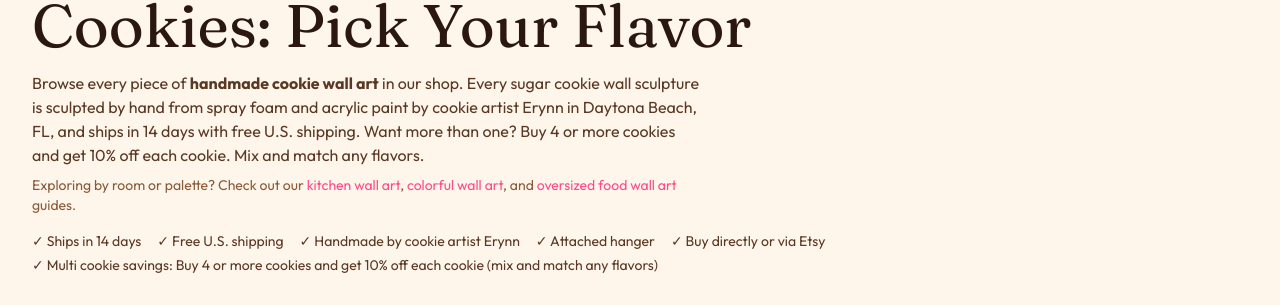
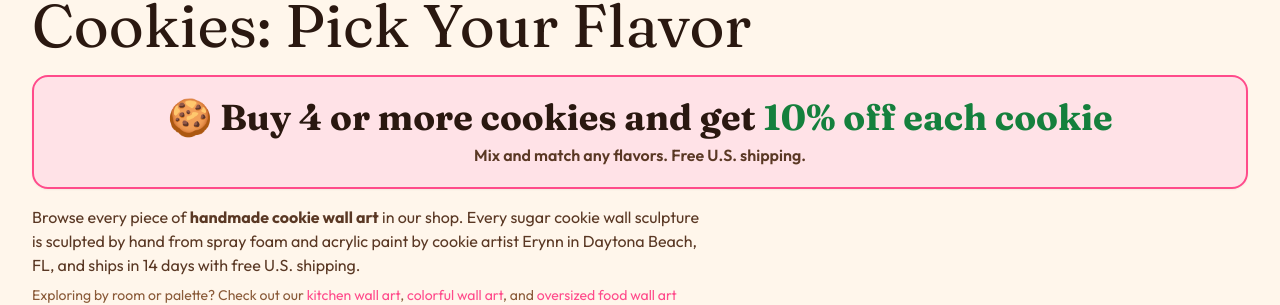
Before and after one commit to millerkiller96/Joirush_Website, a Next.js app: page /catalogue in a window 1280 px wide. Shown: the part 222-527 px from the top of the page. Built offline with nearby package versions, Linux system fonts and the light colour scheme; no server answers.

Commit message:
Red was prices, green current prices, big Buy 4 offer banner

```diff
--- a/src/app/catalogue/page.tsx
+++ b/src/app/catalogue/page.tsx
@@ -5,6 +5,7 @@ import { EtsyReviewsHub } from "@/components/EtsyReviewsHub";
 import { ReviewHighlight } from "@/components/ReviewHighlight";
 import { StudioVideoCarousel } from "@/components/StudioVideoCarousel";
 import { getDisplayName, products } from "@/data/products";
+import Buy4Banner from "@/components/Buy4Banner";
 
 const siteUrl = "https://joirush.com";
 
@@ -154,10 +155,10 @@ export default function CataloguePage() {
         <h1 className="mt-3 max-w-3xl font-display text-5xl text-chocolate md:text-6xl">
           Cookies: Pick Your Flavor
         </h1>
+        <Buy4Banner className="mt-5" />
         <p className="mt-4 max-w-2xl text-chocolate-mid">
           Browse every piece of <strong>handmade cookie wall art</strong> in our shop.
           Every sugar cookie wall sculpture is sculpted by hand from spray foam and acrylic paint by cookie artist Erynn in Daytona Beach, FL, and ships in 14 days with free U.S. shipping.
-          Want more than one? Buy 4 or more cookies and get 10% off each cookie. Mix and match any flavors.
         </p>
         <p className="mt-2 max-w-2xl text-sm text-chocolate-soft">
           Exploring by room or palette? Check out our{" "}
@@ -171,7 +172,6 @@ export default function CataloguePage() {
           <li>✓ Handmade by cookie artist Erynn</li>
           <li>✓ Attached hanger</li>
           <li>✓ Buy directly or via Etsy</li>
-          <li>✓ Multi cookie savings: Buy 4 or more cookies and get 10% off each cookie (mix and match any flavors)</li>
         </ul>
 
         <ReviewHighlight />
--- a/src/app/colorful-wall-art/page.tsx
+++ b/src/app/colorful-wall-art/page.tsx
@@ -5,6 +5,7 @@ import { products } from "@/data/products";
 import { ProductCard } from "@/components/ProductCard";
 import { SectionHeading as Heading } from "@/components/SectionHeading";
 import { EtsyReviewsHub } from "@/components/EtsyReviewsHub";
+import Buy4Banner from "@/components/Buy4Banner";
 
 export const metadata: Metadata = {
   title: {
@@ -178,6 +179,7 @@ export default function ColorfulWallArtPage() {
               <h1 className="mt-2 font-display text-3xl sm:text-5xl font-semibold tracking-tight text-espresso">
                 Colorful 3D Wall Art for Dopamine Decor &amp; Funky Rooms
               </h1>
+              <Buy4Banner className="mt-5" />
               <p className="mt-4 text-base sm:text-lg leading-relaxed text-cocoa/85">
                 Ready to wake up a quiet room? JOIRUSH <strong>colorful wall art</strong> brings bold candy colors, playful pop art nostalgia, and real 3D sculptural depth to your walls. Each 14 to 16 inch cookie is sculpted and painted by hand in Queens, NY by artist Erynn.
               </p>
--- a/src/app/dopamine-decor-wall-art/page.tsx
+++ b/src/app/dopamine-decor-wall-art/page.tsx
@@ -5,6 +5,7 @@ import { products } from "@/data/products";
 import { ProductCard } from "@/components/ProductCard";
 import { SectionHeading } from "@/components/SectionHeading";
 import { EtsyReviewsHub } from "@/components/EtsyReviewsHub";
+import Buy4Banner from "@/components/Buy4Banner";
 
 export const metadata: Metadata = {
   title: {
@@ -181,6 +182,7 @@ export default function DopamineDecorWallArtPage() {
               <h1 className="mt-2 font-display text-3xl sm:text-5xl font-semibold tracking-tight text-espresso">
                 Dopamine Decor Wall Art &amp; Joyful 3D Cookie Sculptures
               </h1>
+              <Buy4Banner className="mt-5" />
               <p className="mt-4 text-base sm:text-lg leading-relaxed text-cocoa/85">
                 Your home should make you smile the second you walk through the door. JOIRUSH <strong>dopamine decor</strong> brings bold candy colors, sweet childhood nostalgia, and tactile 3D texture to your walls with 14 to 16 inch handmade <strong>cookie decor</strong> sculpted by artist Erynn in Queens, NY.
               </p>
--- a/src/app/faux-food-wall-art/page.tsx
+++ b/src/app/faux-food-wall-art/page.tsx
@@ -5,6 +5,7 @@ import { products } from "@/data/products";
 import { ProductCard } from "@/components/ProductCard";
 import { SectionHeading } from "@/components/SectionHeading";
 import { EtsyReviewsHub } from "@/components/EtsyReviewsHub";
+import Buy4Banner from "@/components/Buy4Banner";
 
 export const metadata: Metadata = {
   title: {
@@ -181,6 +182,7 @@ export default function FauxFoodWallArtPage() {
               <h1 className="mt-2 font-display text-3xl sm:text-5xl font-semibold tracking-tight text-espresso">
                 Faux Food Wall Art: Realistic Fake Cookies &amp; Fake Ice Cream Sculptures
               </h1>
+              <Buy4Banner className="mt-5" />
               <p className="mt-4 text-base sm:text-lg leading-relaxed text-cocoa/85">
                 Great <strong>faux food wall art</strong> makes everyone do a happy double take. In her Queens, NY studio, artist Erynn hand sculpts oversized <strong>fake cookies</strong> and <strong>fake ice cream</strong> from lightweight spray foam and layers of warm acrylic paint so every piece looks fresh from the oven without ever melting or crumbing.
               </p>
--- a/src/app/kitchen-wall-art/page.tsx
+++ b/src/app/kitchen-wall-art/page.tsx
@@ -5,6 +5,7 @@ import { products } from "@/data/products";
 import { ProductCard } from "@/components/ProductCard";
 import { SectionHeading } from "@/components/SectionHeading";
 import { EtsyReviewsHub } from "@/components/EtsyReviewsHub";
+import Buy4Banner from "@/components/Buy4Banner";
 
 export const metadata: Metadata = {
   title: {
@@ -183,6 +184,7 @@ export default function KitchenWallArtPage() {
               <h1 className="mt-2 font-display text-3xl sm:text-5xl font-semibold tracking-tight text-espresso">
                 Fun Kitchen Wall Art &amp; 3D Cookie Decor
               </h1>
+              <Buy4Banner className="mt-5" />
               <p className="mt-4 text-base sm:text-lg leading-relaxed text-cocoa/85">
                 Your kitchen is where everyone gathers, so its walls deserve more than generic grocery store signs. JOIRUSH <strong>kitchen wall art</strong> brings the warmth of fresh baked cookies straight to your wall with handmade 14 to 16 inch 3D <strong>cookie decor</strong> sculpted and painted by hand in Queens, NY.
               </p>
--- a/src/app/oversized-food-wall-art/page.tsx
+++ b/src/app/oversized-food-wall-art/page.tsx
@@ -5,6 +5,7 @@ import { products } from "@/data/products";
 import { ProductCard } from "@/components/ProductCard";
 import { SectionHeading } from "@/components/SectionHeading";
 import { EtsyReviewsHub } from "@/components/EtsyReviewsHub";
+import Buy4Banner from "@/components/Buy4Banner";
 
 export const metadata: Metadata = {
   title: {
@@ -166,6 +167,7 @@ export default function OversizedFoodWallArtPage() {
               <h1 className="mt-2 font-display text-3xl sm:text-5xl font-semibold tracking-tight text-espresso">
                 Oversized Food Wall Art &amp; 3D Cookie Wall Sculptures
               </h1>
+              <Buy4Banner className="mt-5" />
               <p className="mt-4 text-base sm:text-lg leading-relaxed text-cocoa/85">
                 Flat prints blend into the background. <strong>Oversized food wall art</strong> turns a plain wall into the happiest spot in your home. Each JOIRUSH piece is a 14 to 16 inch handmade <strong>food sculpture</strong> sculpted from lightweight foam and hand painted in Queens, NY by artist Erynn to look warm, golden, and fresh from the oven.
               </p>
--- a/src/app/page.tsx
+++ b/src/app/page.tsx
@@ -8,6 +8,7 @@ import { StudioVideoCarousel } from "@/components/StudioVideoCarousel";
 import { getFeaturedProducts } from "@/data/products";
 import { site } from "@/data/site";
 import { getAbsoluteUrl, getImageUrl, siteUrl } from "@/lib/seo";
+import Buy4Banner from "@/components/Buy4Banner";
 
 export const metadata: Metadata = {
   title: "Jumbo Cookie Wall Art | Handmade Sugar Cookie Sculptures | JOIRUSH",
@@ -222,6 +223,7 @@ export default function HomePage() {
               <h1 className="mt-4 font-display text-5xl leading-[0.95] text-chocolate md:text-7xl">
                 Jumbo Cookie Wall Art That Stops People Mid Sentence
               </h1>
+              <Buy4Banner className="mt-5" />
               <p className="mt-6 max-w-lg text-lg leading-relaxed text-chocolate-mid">
                 Golden brown crumble. Glossy melty chips. Thick, craggy edges begging for a bite.
                 These <strong>jumbo cookie wall art</strong> pieces look so real, guests reach out
@@ -232,7 +234,6 @@ export default function HomePage() {
                 <li>✓ Handmade to order</li>
                 <li>✓ Ships in {site.shippingTime}</li>
                 <li>✓ Free U.S. shipping</li>
-                <li>✓ Multi cookie savings: Buy 4 or more cookies and get 10% off each cookie (mix and match any flavors)</li>
               </ul>
               <div className="mt-8 flex flex-wrap gap-4">
                 <Link
--- a/src/app/pink-wall-art/page.tsx
+++ b/src/app/pink-wall-art/page.tsx
@@ -5,6 +5,7 @@ import { products } from "@/data/products";
 import { ProductCard } from "@/components/ProductCard";
 import { SectionHeading } from "@/components/SectionHeading";
 import { EtsyReviewsHub } from "@/components/EtsyReviewsHub";
+import Buy4Banner from "@/components/Buy4Banner";
 
 export const metadata: Metadata = {
   title: {
@@ -181,6 +182,7 @@ export default function PinkWallArtPage() {
               <h1 className="mt-2 font-display text-3xl sm:text-5xl font-semibold tracking-tight text-espresso">
                 Pink Wall Art &amp; Sweet 3D Cookie Room Decor
               </h1>
+              <Buy4Banner className="mt-5" />
               <p className="mt-4 text-base sm:text-lg leading-relaxed text-cocoa/85">
                 From bold hot pink statements to soft blush and candy pastels, JOIRUSH <strong>pink wall art</strong> brings sweet 3D charm to your favorite spaces. Every 14 to 16 inch sculpture is crafted and painted by hand in Queens, NY by artist Erynn.
               </p>
--- /dev/null
+++ b/src/components/Buy4Banner.tsx
@@ -0,0 +1,17 @@
+/** Big attention grabbing banner for the one multi cookie offer. */
+export default function Buy4Banner({ className = "" }: { className?: string }) {
+  return (
+    <div
+      data-buy4-banner=""
+      className={`rounded-2xl border-2 border-pink bg-pink-blush/60 px-4 py-4 text-center shadow-sm sm:px-6 sm:py-5 ${className}`}
+    >
+      <p className="font-display text-2xl font-bold leading-tight text-chocolate sm:text-4xl">
+        🍪 Buy 4 or more cookies and get{" "}
+        <span className="text-success-dark">10% off each cookie</span>
+      </p>
+      <p className="mt-1.5 text-sm font-semibold text-chocolate-mid sm:text-base">
+        Mix and match any flavors. Free U.S. shipping.
+      </p>
+    </div>
+  );
+}
--- a/src/components/ProductBuyButtons.tsx
+++ b/src/components/ProductBuyButtons.tsx
@@ -457,7 +457,7 @@ export function ProductBuyButtons({ product }: ProductBuyButtonsProps) {
                               {formatPrice(perUnitUsd)} each
                             </span>
                             {activeBulkDiscount > 0 && (
-                              <span className="ml-1 line-through">
+                              <span className="ml-1 font-semibold text-red-700 line-through">
                                 {formatPrice(item.price)}
                               </span>
                             )}
@@ -529,7 +529,7 @@ export function ProductBuyButtons({ product }: ProductBuyButtonsProps) {
               </span>
               {bulkOrder.totalSavingsUsd > 0 && (
                 <>
-                  <span className="ml-1.5 text-xs text-chocolate-soft line-through">
+                  <span className="ml-1.5 text-xs font-semibold text-red-700 line-through">
                     {formatPrice(bulkOrder.originalTotalUsd)}
                   </span>
                   <span className="ml-1.5 text-xs font-semibold text-success-dark">
--- a/src/components/ProductCard.tsx
+++ b/src/components/ProductCard.tsx
@@ -34,7 +34,7 @@ export function ProductCard({ product }: { product: Product }) {
             <p className="rounded-full bg-success/10 px-3 py-1 text-sm font-bold text-success-dark">
               {formatPrice(product.price)}
             </p>
-            <p className="mt-1 text-sm text-chocolate-soft line-through">
+            <p className="mt-1 text-sm font-semibold text-red-700 line-through">
               {formatPrice(product.compareAtPrice)}
             </p>
           </div>
--- a/src/components/ProductPageClient.tsx
+++ b/src/components/ProductPageClient.tsx
@@ -13,6 +13,7 @@ import {
   type Product,
 } from "@/data/products";
 import { site, reviews } from "@/data/site";
+import Buy4Banner from "@/components/Buy4Banner";
 
 type ProductPageClientProps = {
   product: Product;
@@ -133,16 +134,17 @@ export function ProductPageClient({ product, related }: ProductPageClientProps)
 
             <div className="mt-5">
               <div className="flex items-baseline gap-3">
-                <span className="text-3xl font-bold text-chocolate">
+                <span className="text-3xl font-bold text-success-dark">
                   {formatPrice(product.price)}
                 </span>
-                <span className="text-xl text-chocolate-soft line-through">
+                <span className="text-xl font-semibold text-red-700 line-through">
                   {formatPrice(product.compareAtPrice)}
                 </span>
               </div>
               <p className="mt-1 inline-block rounded-full bg-success/10 px-3 py-1 text-sm font-semibold text-success-dark">
                 Save {formatPrice(savings)} ({percent}% off)
               </p>
+              <Buy4Banner className="mt-4" />
             </div>
 
             <div className="mt-5 flex flex-wrap gap-x-5 gap-y-2.5 text-base text-chocolate">
```
Also changed, not shown: 105 other files (tests, documents, lock files or other folders).
